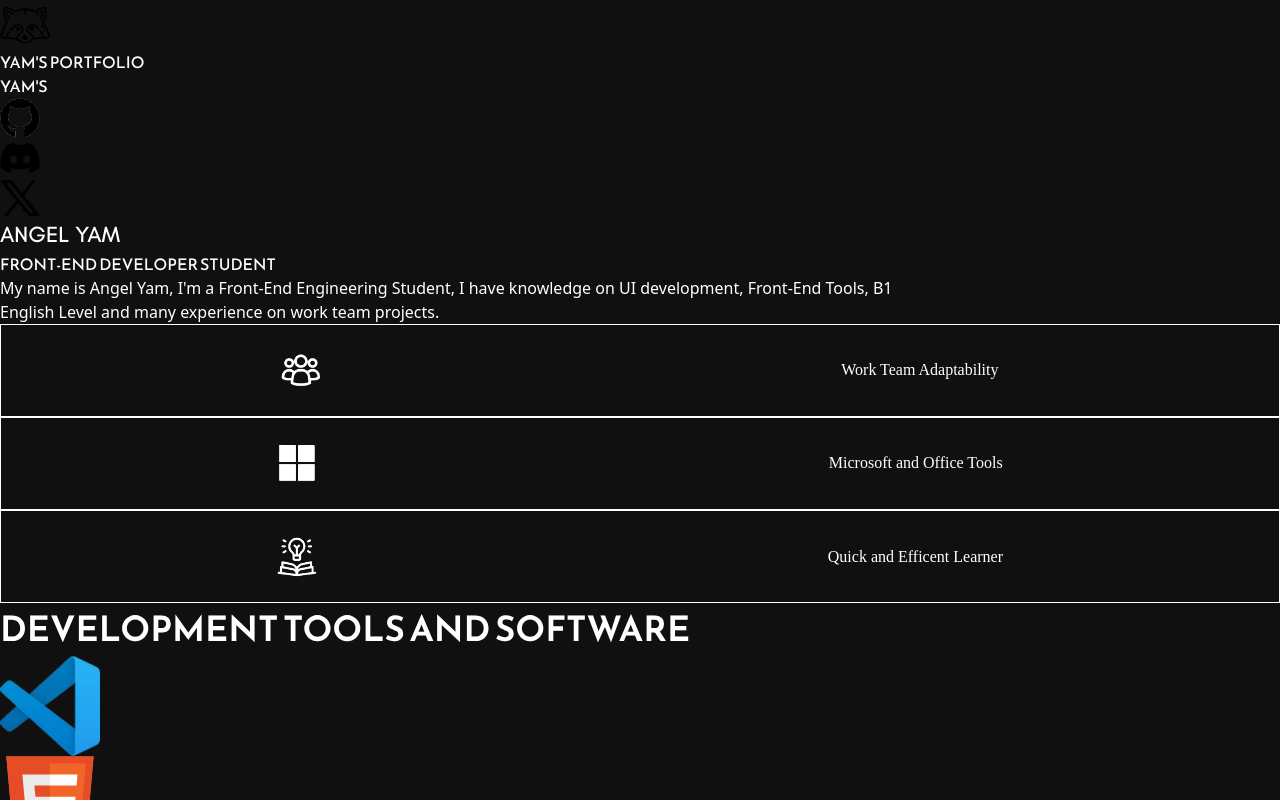
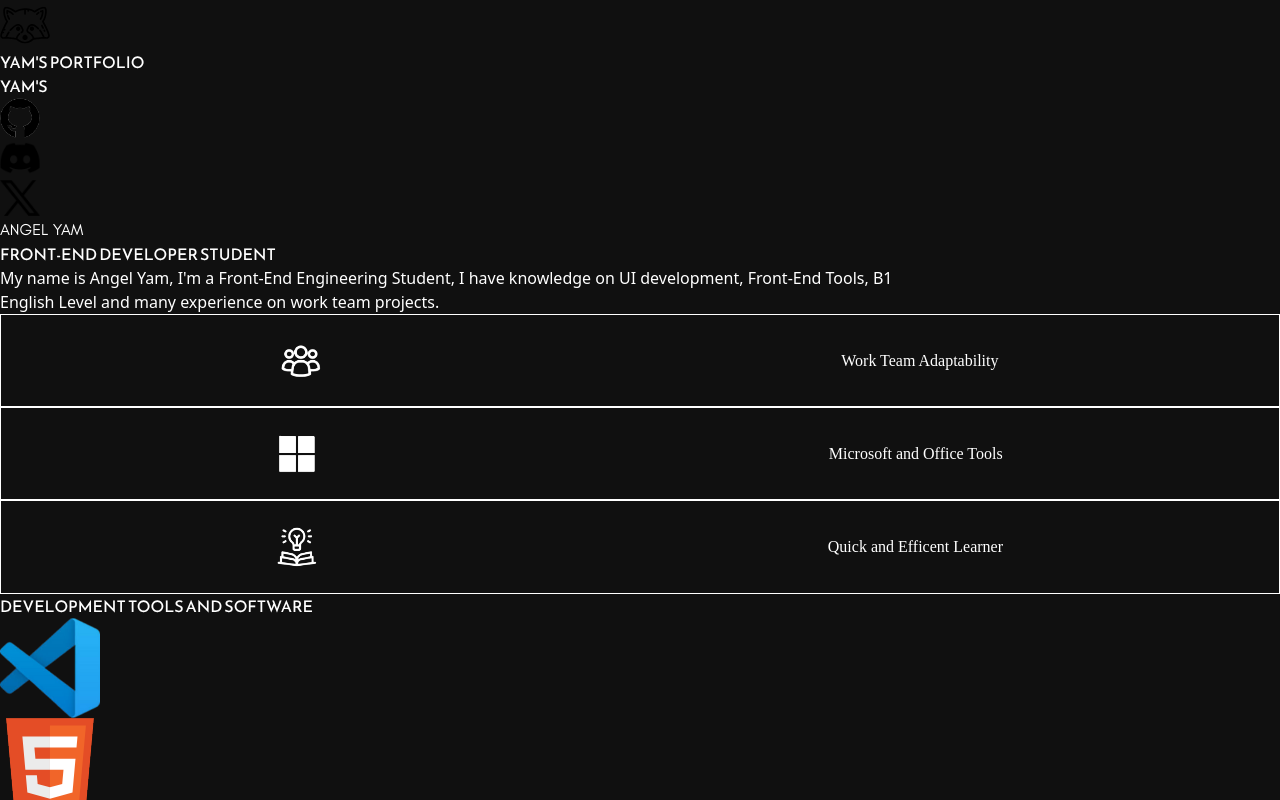
Before and after one commit to Yam3101/portafolio-1, a React (Vite) app: page / in a window 1280 px wide. Shown: the top 800 px of the page. Built offline with nearby package versions, Linux system fonts and the light colour scheme.

Commit message:
CSS to Tailwind changes done from AppJSX

```diff
--- a/src/App.css
+++ b/src/App.css
@@ -1,19 +1,10 @@
-.presentation-text {
-  display: grid;
-  place-items: center;
-  justify-content: center;
-  padding-top: 10vh;
-}
 
 .textWidth {
   width: 70vw;
 }
 
-.my-name {
-  font-family: teachers;
+.my-name-animation {
   animation: aparecer-down-up 1.5s;
-  font-weight: 500;
-  font-size: 1.4rem;
 }
 
 .animacion-major {
@@ -23,11 +14,12 @@
   animation: aparecer-linea-1 1.6s;
 }
 
-.text-about-me {
-  width: 70vw;
-  font-family: dm sans;
-  font-size: 1.5vi;
+.text-about-animated {
   animation: aparecer-up-down 1s;
+}
+
+.animated-dev-tools {
+  animation: aparecer-text-1 1.5s;
 }
 
 @media (max-width: 580px) {
@@ -45,10 +37,3 @@
     font-size: 3.5vi;
   }
 }
-
-.title-dev-tools {
-  font-family: reem kufi fun;
-  font-size: 35px;
-  font-weight: 600;
-  animation: aparecer-text-1 1.5s;
-}
--- a/src/App.jsx
+++ b/src/App.jsx
@@ -9,7 +9,7 @@ function App() {
     <>
       <NavBar />
       <div className='pt-16 grid place-items-center justify-center'>
-        <h1 className='my-name'>ANGEL YAM</h1>
+        <h1 className='my-name-animation font-teachers text-2xl font-medium'>ANGEL YAM</h1>
         <div className='flex flex-col animacion-major'>
           <div className='grid text-center'>
             <h1 className='text-blue-600 font-bold text-5xl font-reem'>FRONT-END DEVELOPER STUDENT</h1>
@@ -17,14 +17,14 @@ function App() {
         </div>
         <div className='grid place-content-center'>
           <div className='bg-blue-600 h-2 back-color-animated mt-2'></div>
-          <div className='textWidth p-5 text-center font-DMsans'>
+          <div className='textWidth p-5 text-center font-DMsans text-lg text-about-animated'>
             My name is Angel Yam, I&apos;m a Front-End Engineering Student, I have knowledge on UI development,
             Front-End Tools, B1 English Level and many experience on work team projects.
           </div>
         </div>
         <Skills />
         <div className="grid justify-center place-items-center">
-          <h3 className='title-dev-tools m-o mt-14 text-center'>DEVELOPMENT TOOLS AND SOFTWARE</h3>
+          <h3 className='animated-dev-tools m-o mt-14 text-center font-reem text-4xl font-bold'>DEVELOPMENT TOOLS AND SOFTWARE</h3>
           <Tools />
         </div>
       </div>
--- a/src/index.css
+++ b/src/index.css
@@ -87,3 +87,7 @@ h1 {
 .font-dmsans {
   font-family: dm sans;
 }
+
+.font-teachers {
+  font-family: teachers;
+}
```
